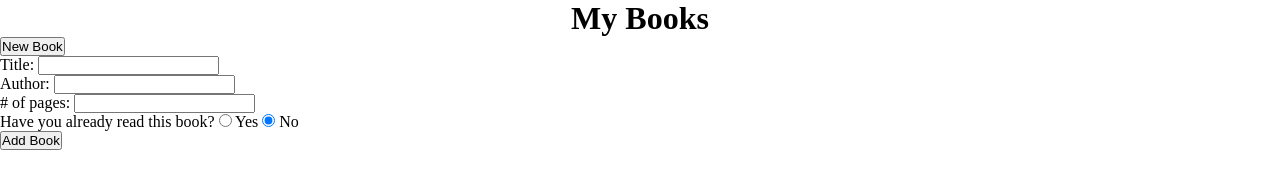
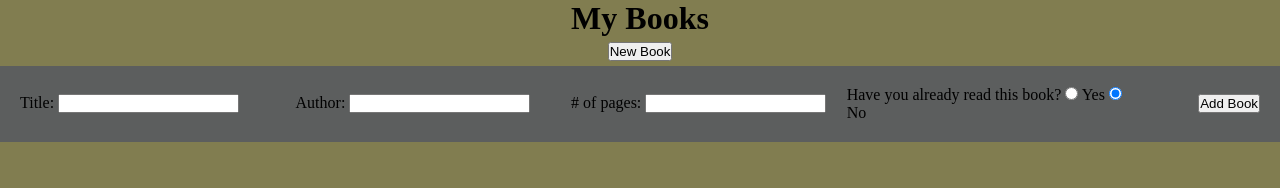
Before and after one commit to ajokea/library, a plain HTML site: page index.html in a window 1280 px wide. Both pictures are taken after a click on the button "New Book". Drawn offline with Linux system fonts and the light colour scheme.

Commit message:
Style form and book display

```diff
--- a/style.css
+++ b/style.css
@@ -4,22 +4,48 @@
     box-sizing: border-box;
 }
 
+body {
+    background-color: rgb(129, 125, 80);
+}
+
 h1 {
     text-align: center;
 }
 
+body > div:nth-child(2){
+    display: flex;
+    justify-content: center;
+    padding: 5px;
+}
+
+body > div:nth-last-child(2) {
+    display: grid;
+    grid-template-rows: 1fr 5fr;
+}
+
+form {
+    background-color: rgb(92, 94, 94);
+    padding: 0 20px;
+    grid-template-columns: repeat(4, 2fr) 1fr;
+    align-items: center;
+    display: none;
+}
+
+form > div:last-child {
+    justify-self: end;
+}
+
 .book-display {
     display: grid;
-    grid-template-columns: repeat(5, 19.8vw);
-    grid-template-rows: repeat(auto-fit, 47.4vh);
+    grid-template-columns: repeat(auto-fill, 19.7vw);
+    grid-template-rows: repeat(auto-fill, 47.4vh);
     grid-auto-rows: 47.4vh;
-    gap: 5px 5px;
+    gap: 5px;
 }
 
 .book {
     background-color: blanchedalmond;
     border-left: burlywood solid 2vw;
-    border-bottom: gray solid 2px;
     display: grid;
     grid-template-rows: 1fr 1fr;
 }
```
